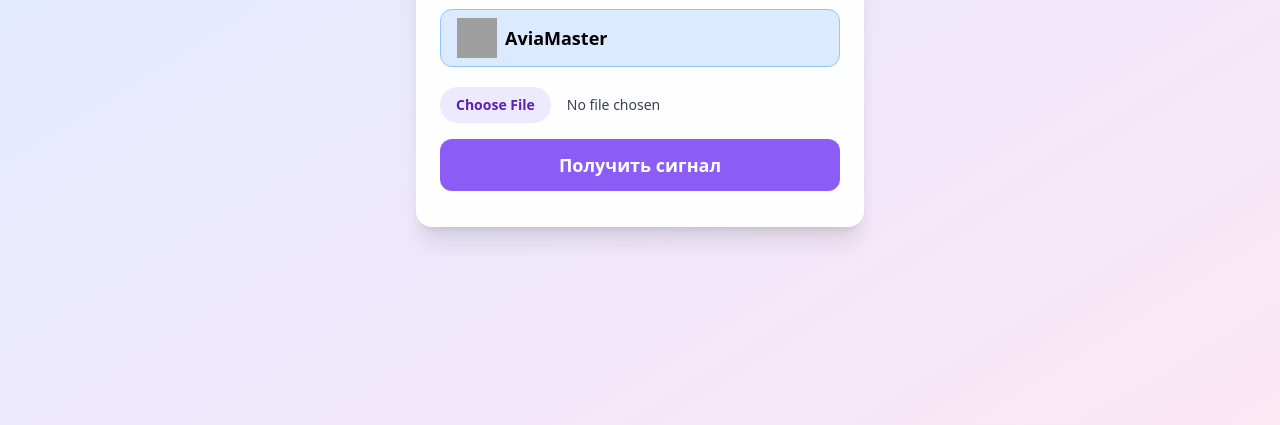
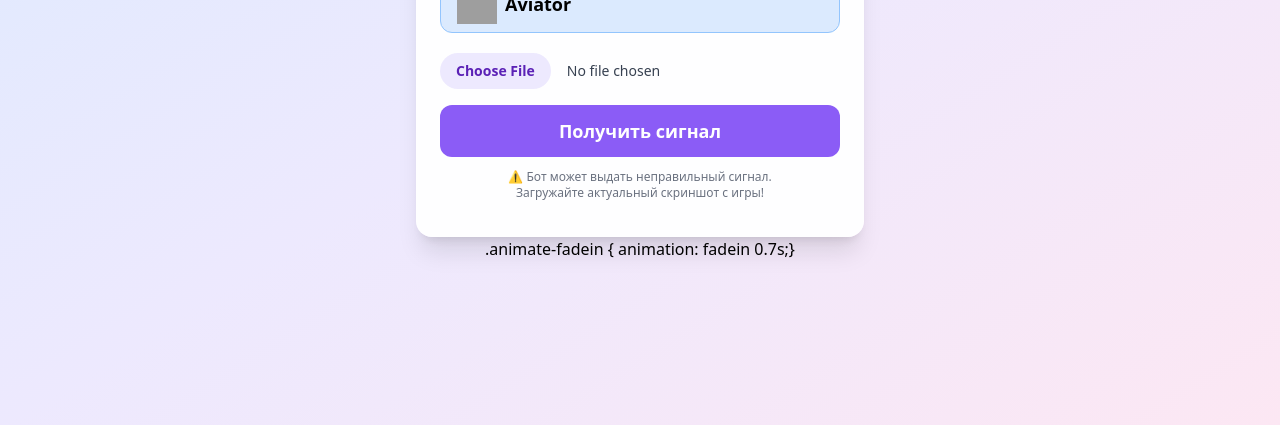
Before and after one commit to lshifter/signal, a plain HTML site: page frontend/index.html in a window 1280 px wide. Shown: the part 375-800 px from the top of the page. Drawn offline with nearby package versions, Linux system fonts and the light colour scheme; grey boxes are pictures that could not be loaded.

Commit message:
Update index.html

```diff
--- a/frontend/index.html
+++ b/frontend/index.html
@@ -14,8 +14,8 @@
       <button id="btn-chicken" class="flex items-center gap-2 px-4 py-2 bg-yellow-100 hover:bg-yellow-200 rounded-xl border border-yellow-300 font-semibold text-lg">
         <img src="https://play-lh.googleusercontent.com/N0j9fRLpcmieEomXxuwv8q-Y5KyRA_0Kwlji02JDKuKBH2oGigPCGPpPX1BRYfjoc7w" class="w-10 h-10"> Checken Road
       </button>
-      <button id="btn-avia" class="flex items-center gap-2 px-4 py-2 bg-blue-100 hover:bg-blue-200 rounded-xl border border-blue-300 font-semibold text-lg">
-        <img src="https://aviator-game.it/wp-content/uploads/aviator-online-game.webp" class="w-10 h-10"> AviaMaster
+      <button id="btn-aviator" class="flex items-center gap-2 px-4 py-2 bg-blue-100 hover:bg-blue-200 rounded-xl border border-blue-300 font-semibold text-lg">
+        <img src="https://aviator-game.it/wp-content/uploads/aviator-online-game.webp" class="w-10 h-10"> Aviator
       </button>
     </div>
     <div id="game-select" class="mb-4 text-center text-lg font-semibold text-gray-700"></div>
@@ -27,12 +27,16 @@
       class="w-full py-3 bg-violet-500 hover:bg-violet-600 text-white font-bold rounded-xl text-lg transition mb-3 mt-4 flex items-center justify-center gap-2">
       Получить сигнал
     </button>
+    <div class="text-xs text-gray-500 mb-2 text-center">
+      ⚠️ Бот может выдать неправильный сигнал.<br>
+      Загружайте актуальный скриншот с игры!
+    </div>
     <div id="signal" class="mt-3"></div>
   </div>
   <script>
     let selectedGame = null;
     const btnChicken = document.getElementById('btn-chicken');
-    const btnAvia = document.getElementById('btn-avia');
+    const btnAviator = document.getElementById('btn-aviator');
     const fileInput = document.getElementById('fileInput');
     const getSignalBtn = document.getElementById('getSignalBtn');
     const signalDiv = document.getElementById('signal');
@@ -52,7 +56,7 @@
     }
 
     btnChicken.onclick = () => selectGame("Checken Road");
-    btnAvia.onclick = () => selectGame("AviaMaster");
+    btnAviator.onclick = () => selectGame("Aviator");
 
     fileInput.onchange = (e) => {
       const file = e.target.files[0];
@@ -82,7 +86,7 @@
         return;
       }
 
-      signalDiv.innerHTML = `<span class='text-gray-500 text-center block'>Проверяем скриншот...</span>`;
+      signalDiv.innerHTML = `<span class='text-gray-500 text-center block'>Генерируем сигнал...</span>`;
 
       const formData = new FormData();
       formData.append("file", fileObj, fileObj.name);
@@ -114,3 +118,8 @@
   </style>
 </body>
 </html>
+
+    .animate-fadein { animation: fadein 0.7s;}
+  </style>
+</body>
+</html>
```
